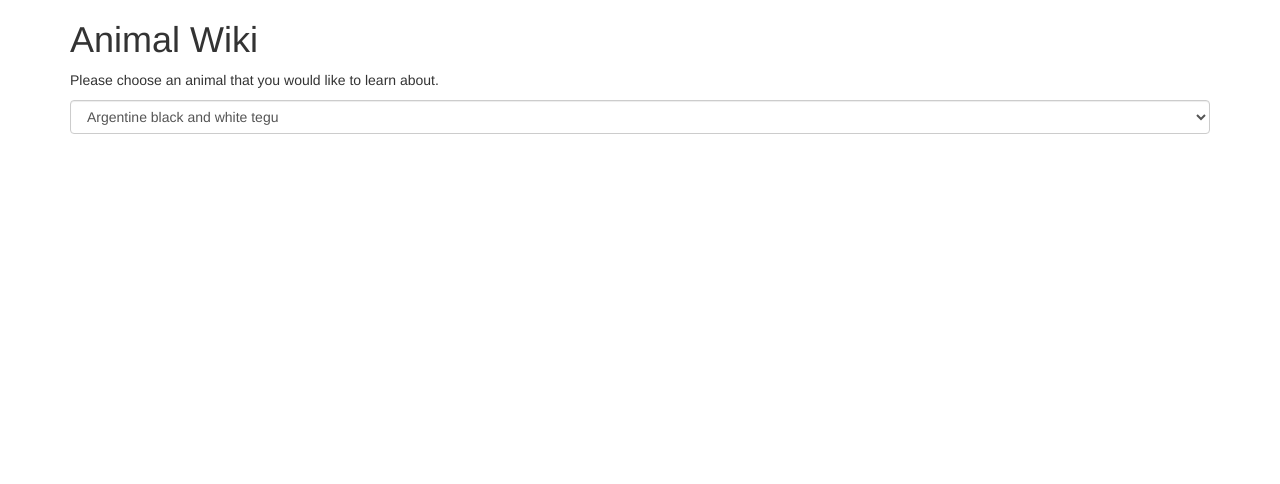
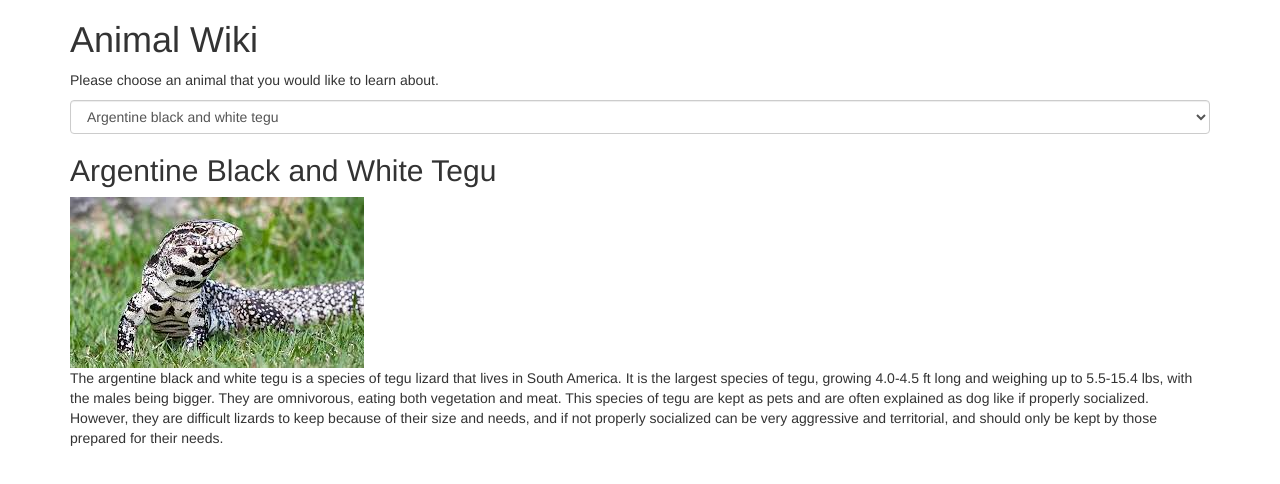
Before and after one commit to lucianmiller/animal-wiki, a plain HTML site: page index.html in a window 1280 px wide. Drawn offline with Linux system fonts and the light colour scheme.

Commit message:
It will add information about the tegu

```diff
--- a/index.html
+++ b/index.html
@@ -19,6 +19,12 @@
         <option value="wolf">Maned Wolf</option>
       </select>
     </form>
+
+    <div id="lizard">
+      <h2>Argentine Black and White Tegu</h2>
+      <img src="img/tegu.jpg" alt="An image of a Argentine Black and White tegu">
+      <p>The argentine black and white tegu is a species of tegu lizard that lives in South America. It is the largest species of tegu, growing 4.0-4.5 ft long and weighing up to 5.5-15.4 lbs, with the males being bigger. They are omnivorous, eating both vegetation and meat. This species of tegu are kept as pets and are often explained as dog like if properly socialized. However, they are difficult lizards to keep because of their size and needs, and if not properly socialized can be very aggressive and territorial, and should only be kept by those prepared for their needs.</p>
+    </div>
   </div>
 </body>
 </html>
```
